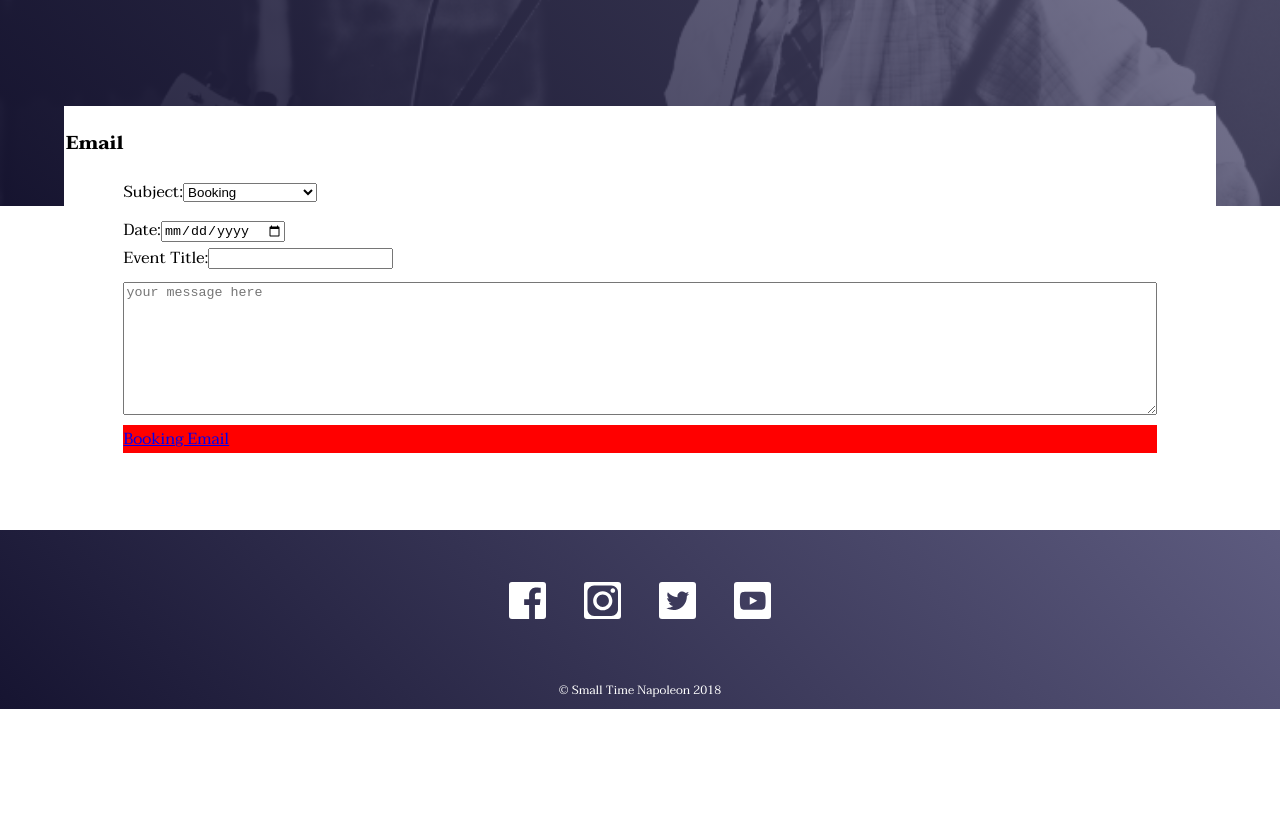
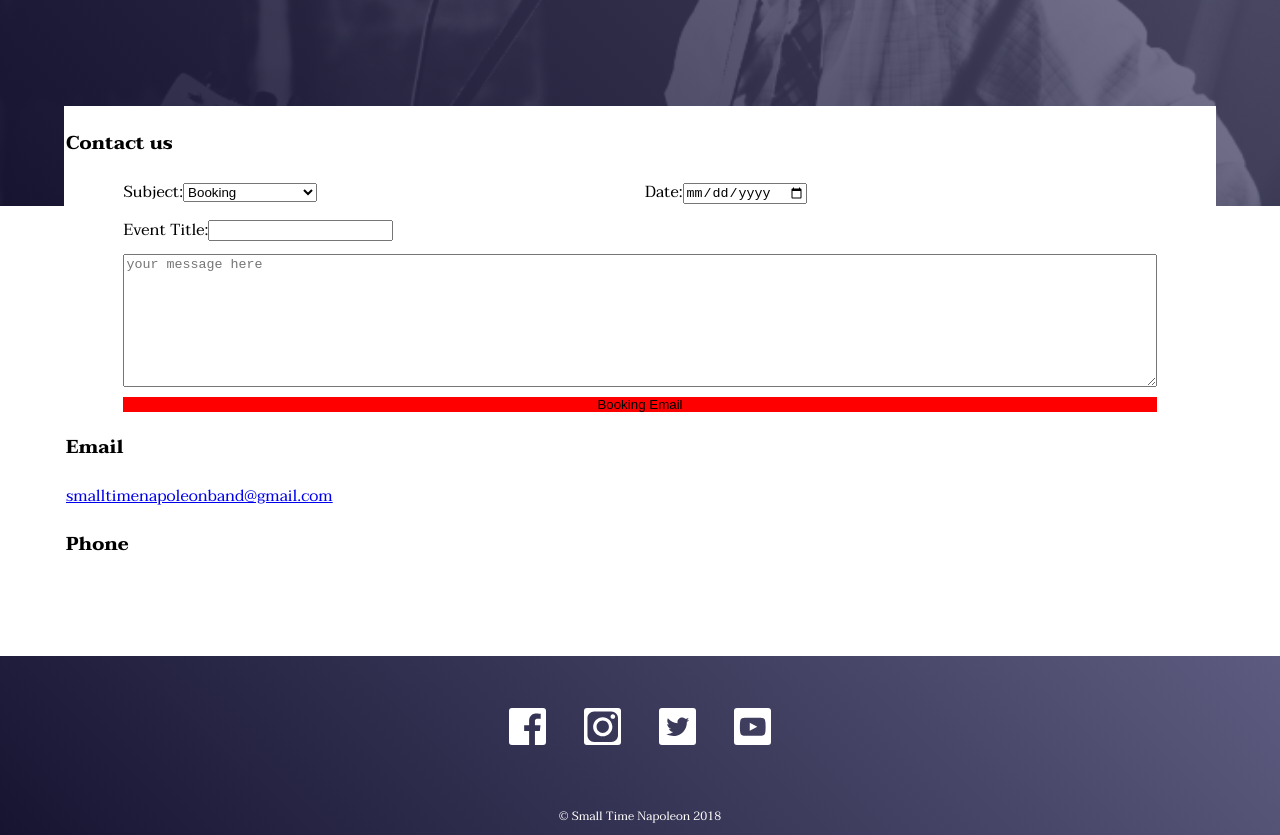
Before and after one commit to harrypotter518/small-time-napoleon, a React (Create React App) app: page / in a window 1280 px wide. Shown: the part 6680-7515 px from the top of the page. Before the commit the page ends 7389 px from the top, so only its background shows below. Built offline with nearby package versions, Linux system fonts and the light colour scheme.

Commit message:
form submit updated with netlify

```diff
--- a/src/App.css
+++ b/src/App.css
@@ -363,8 +363,6 @@ button {
     margin: 0 auto;
     margin-top: -100px;
     background: white; }
-    .contact .form iframe {
-      width: 100%; }
     .contact .form form {
       width: 90%;
       margin: 0 auto;
@@ -376,7 +374,7 @@ button {
         grid-column: span 2;
         width: 100%;
         height: 10em; }
-      .contact .form form a {
+      .contact .form form button {
         grid-column: span 2;
         background: red; }
 
--- a/src/components/Contact.js
+++ b/src/components/Contact.js
@@ -1,6 +1,6 @@
 import React, {Component} from 'react'
 
-import GoogleForm from './GoogleForm'
+// import GoogleForm from './GoogleForm'
 
 import backgroundImage from '../assets/photoSection/jeffSings.jpg'
 
@@ -16,16 +16,10 @@ export default class Contact extends Component {
 
 
   render() {
-    const {emailSubject, emailDate, changeEmailSubject, changeEmailDate, emailButtonValue, emailEventTitle, changeEmailEventTitle, emailBody, changeEmailBody} = this.props
+    const {emailSubject, changeEmailSubject, changeEmailDate, emailButtonValue, emailEventTitle, changeEmailEventTitle, changeEmailBody} = this.props
 
-    let bookingSelections = null
-    if (emailSubject === 'Booking') {
-      bookingSelections = <div>
-        <label>Date:<input onChange={changeEmailDate} type="date" /></label>
-        <br />
-        <label>Event Title:<input type="text" value={emailEventTitle} onChange={changeEmailEventTitle} /></label>
-      </div>
-    }
+    let date = <label>Date:<input onChange={changeEmailDate} type="date" /></label>
+    let eventTitle = <label>Event Title:<input type="text" value={emailEventTitle} onChange={changeEmailEventTitle} /></label>
 
     return(
       <div className="contact" id="contact">
@@ -34,8 +28,11 @@ export default class Contact extends Component {
         </div>
 
         <div className="form">
-          <h3>Email</h3>
-          <form>
+          <h3>Contact us</h3>
+          <form name="contact" method="POST" netlify-honeypot="bot-field" netlify>
+          <p class="hide">
+            <label>Don’t fill this out if you're human: <input name="bot-field" /></label>
+          </p>
             <label>Subject:
               <select onChange={changeEmailSubject} value={emailSubject}>
                 <option value="Booking">Booking</option>
@@ -44,22 +41,18 @@ export default class Contact extends Component {
               </select>
             </label>
 
-            <br />
-
-            {bookingSelections}
-
-            <br />
+            {emailSubject === "Booking" ? date : null}
+            {emailSubject === "Booking" ? eventTitle : null}
 
             <textarea name="message" placeholder="your message here" onChange={changeEmailBody} />
 
 
-            <a href={`mailto:smalltimenapoleonband@gmail.com?Subject=${emailSubject}${emailDate !== null ? '%20-%20'+emailDate : ''}${emailEventTitle !== '' ? '%20-%20'+emailEventTitle : '' }&body=${emailBody}`}>
-              {emailButtonValue}
-            </a>
+            <button>{emailButtonValue}</button>
           </form>
 
-
-          {/* <GoogleForm /> */}
+          <h3>Email</h3>
+          <a href="mailto:smalltimenapoleonband@gmail.com?Subject=Hello%20amazing%20band%20I%20love">smalltimenapoleonband@gmail.com</a>
+          <h3>Phone</h3>
 
 
         </div>
--- a/src/sass/_contact.sass
+++ b/src/sass/_contact.sass
@@ -8,8 +8,6 @@
     margin: 0 auto
     margin-top: -100px
     background: white
-    iframe
-      width: 100%
 
     form
       width: 90%
@@ -27,6 +25,6 @@
         width: 100%
         height: 10em
 
-      a
+      button
         grid-column: span 2
         background: red
```
